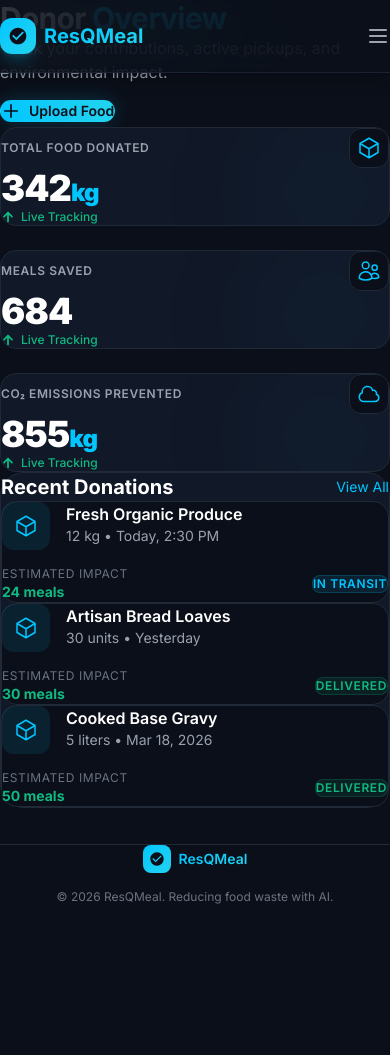
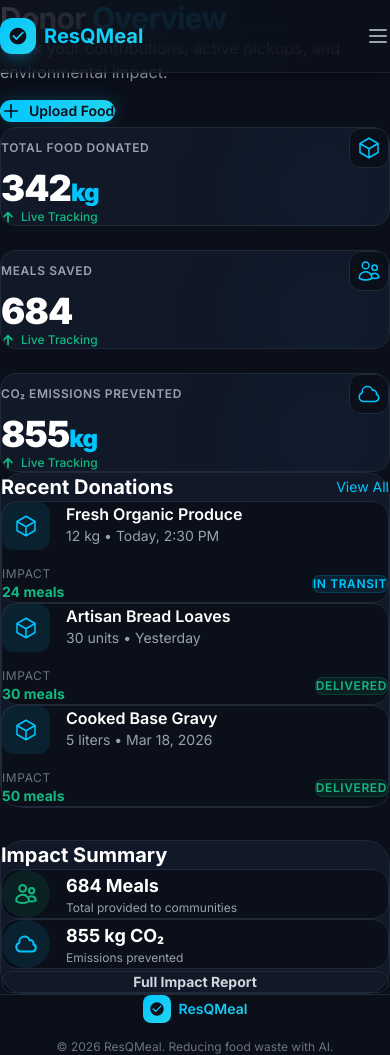
Before and after one commit to swapnilhingane18/resqmealai, a React (Vite) app: page /donor/dashboard in a window 390 px wide. Before the commit the page ends 905 px from the top, so only its background shows below. Built offline with nearby package versions, Linux system fonts and the light colour scheme.

Commit message:
refactor: improve dashboard layout using responsive grid system

```diff
--- a/src/donor/pages/DonorDashboard.jsx
+++ b/src/donor/pages/DonorDashboard.jsx
@@ -60,13 +60,17 @@
           />
         </div>
 
-        {/* Recent Activity */}
+        {/* Main Content Grid */}
+        <div className="grid grid-cols-1 lg:grid-cols-3 gap-8">
+
+          {/* Left Column: Recent Activity */}
+          <div className="lg:col-span-2 space-y-8">
             <motion.div
               initial={{ opacity: 0, y: 30 }}
               whileInView={{ opacity: 1, y: 0 }}
               viewport={{ once: true, margin: "-50px" }}
               transition={{ duration: 0.5, ease: 'easeOut' }}
-          className="bg-[#111827] border border-[#1f2937] rounded-3xl p-6 sm:p-8"
+              className="bg-[#111827] border border-[#1f2937] rounded-3xl p-6 sm:p-8 h-full"
             >
               <div className="flex items-center justify-between mb-8">
                 <h2 className="text-xl font-bold text-white">Recent Donations</h2>
@@ -97,10 +101,10 @@
 
                     <div className="flex items-center justify-between sm:justify-end gap-6 sm:w-1/3">
                       <div className="text-left sm:text-right">
-                    <p className="text-xs text-gray-500 uppercase tracking-wider mb-1">Estimated Impact</p>
+                        <p className="text-xs text-gray-500 uppercase tracking-wider mb-1">Impact</p>
                         <p className="text-sm font-bold text-success">{item.impact}</p>
                       </div>
-                  <div className={`px-3 py-1.5 rounded-lg text-xs font-semibold uppercase tracking-wider ${
+                      <div className={`px-3 py-1.5 rounded-lg text-xs font-semibold uppercase tracking-wider shrink-0 ${
                         item.status === 'Delivered'
                           ? 'bg-success/10 text-success border border-success/20'
                           : 'bg-primary/10 text-primary border border-primary/20'
@@ -113,6 +117,50 @@
               </div>
             </motion.div>
           </div>
+
+          {/* Right Column: Impact Summary */}
+          <div className="lg:col-span-1 space-y-8">
+            <motion.div
+              initial={{ opacity: 0, y: 30 }}
+              whileInView={{ opacity: 1, y: 0 }}
+              viewport={{ once: true, margin: "-50px" }}
+              transition={{ duration: 0.5, delay: 0.2, ease: 'easeOut' }}
+              className="bg-[#111827] border border-[#1f2937] rounded-3xl p-6 sm:p-8"
+            >
+              <h2 className="text-xl font-bold text-white mb-6">Impact Summary</h2>
+              <div className="space-y-6">
+                <div className="p-5 rounded-2xl bg-[#0B0F19] border border-[#1f2937] flex items-center gap-4">
+                  <div className="w-12 h-12 rounded-full bg-success/10 flex items-center justify-center text-success shrink-0">
+                    <svg className="w-6 h-6" fill="none" viewBox="0 0 24 24" stroke="currentColor" strokeWidth={2}>
+                      <path strokeLinecap="round" strokeLinejoin="round" d="M15 19.128a9.38 9.38 0 002.625.372 9.337 9.337 0 004.121-.952 4.125 4.125 0 00-7.533-2.493M15 19.128v-.003c0-1.113-.285-2.16-.786-3.07M15 19.128v.106A12.318 12.318 0 018.624 21c-2.331 0-4.512-.645-6.374-1.766l-.001-.109a6.375 6.375 0 0111.964-3.07M12 6.375a3.375 3.375 0 11-6.75 0 3.375 3.375 0 016.75 0zm8.25 2.25a2.625 2.625 0 11-5.25 0 2.625 2.625 0 015.25 0z" />
+                    </svg>
+                  </div>
+                  <div>
+                    <h3 className="text-white font-bold text-lg">684 Meals</h3>
+                    <p className="text-xs text-gray-400 mt-0.5">Total provided to communities</p>
+                  </div>
+                </div>
+
+                <div className="p-5 rounded-2xl bg-[#0B0F19] border border-[#1f2937] flex items-center gap-4">
+                  <div className="w-12 h-12 rounded-full bg-primary/10 flex items-center justify-center text-primary shrink-0">
+                    <svg className="w-6 h-6" fill="none" viewBox="0 0 24 24" stroke="currentColor" strokeWidth={2}>
+                      <path strokeLinecap="round" strokeLinejoin="round" d="M2.25 15a4.5 4.5 0 004.5 4.5H18a3.75 3.75 0 001.332-7.257 3 3 0 00-3.758-3.848 5.25 5.25 0 00-10.233 2.33A4.502 4.502 0 002.25 15z" />
+                    </svg>
+                  </div>
+                  <div>
+                    <h3 className="text-white font-bold text-lg">855 kg CO₂</h3>
+                    <p className="text-xs text-gray-400 mt-0.5">Emissions prevented</p>
+                  </div>
+                </div>
+              </div>
+              <button className="w-full mt-6 py-3 rounded-xl border border-[#1f2937] text-sm text-gray-300 font-bold hover:bg-[#1f2937]/50 hover:text-white transition-all">
+                Full Impact Report
+              </button>
+            </motion.div>
+          </div>
+        </div>
+
+      </div>
     </div>
   );
 }
```
Lines whose indentation alone changed are shown as unchanged.
